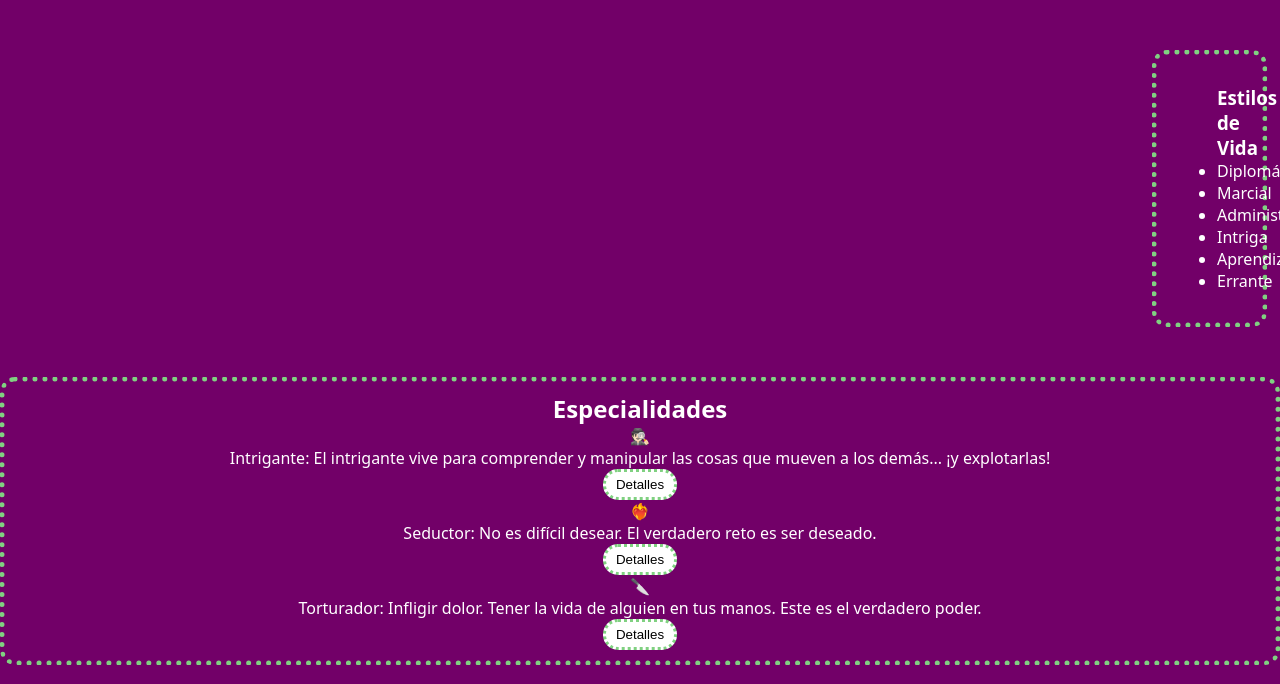
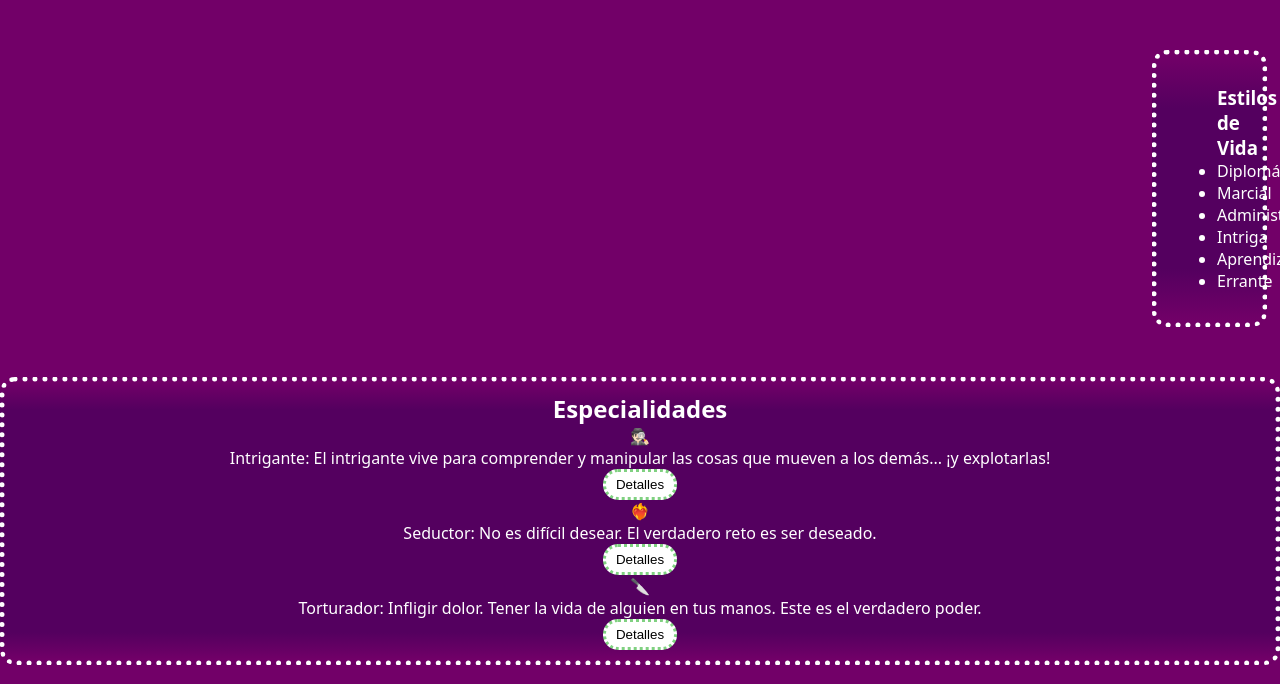
Before and after one commit to cascato12/entrega_posicionamiento, a plain HTML site: page index.html in a window 1280 px wide. Shown: the part 216-900 px from the top of the page. Drawn offline with Linux system fonts and the light colour scheme.

Commit message:
Degradados en todas las zonas del main

```diff
--- a/styles.css
+++ b/styles.css
@@ -58,16 +58,30 @@ header {
   padding-left: 60px;
   padding-top: 30px;
   padding-bottom: 30px;
-  border: 5px dotted #80d181;
+  background: linear-gradient(
+    to bottom,
+    #720068 0%,
+    #54005f 20%,
+    #54005f 80%,
+    #720068 100%
+  );
+  border: 5px dotted #ffffff;
   border-radius: 15px;
 }
 
 .features {
   text-align: center;
   margin-top: 50px;
-  margin-bottom: 16%;
+  margin-bottom: 15%;
   width: 100%;
-  border: 5px dotted #80d181;
+  background: linear-gradient(
+    to bottom,
+    #720068 0%,
+    #54005f 10%,
+    #54005f 90%,
+    #720068 100%
+  );
+  border: 5px dotted #ffffff;
   border-radius: 15px;
   padding: 10px 20px;
 }
```
